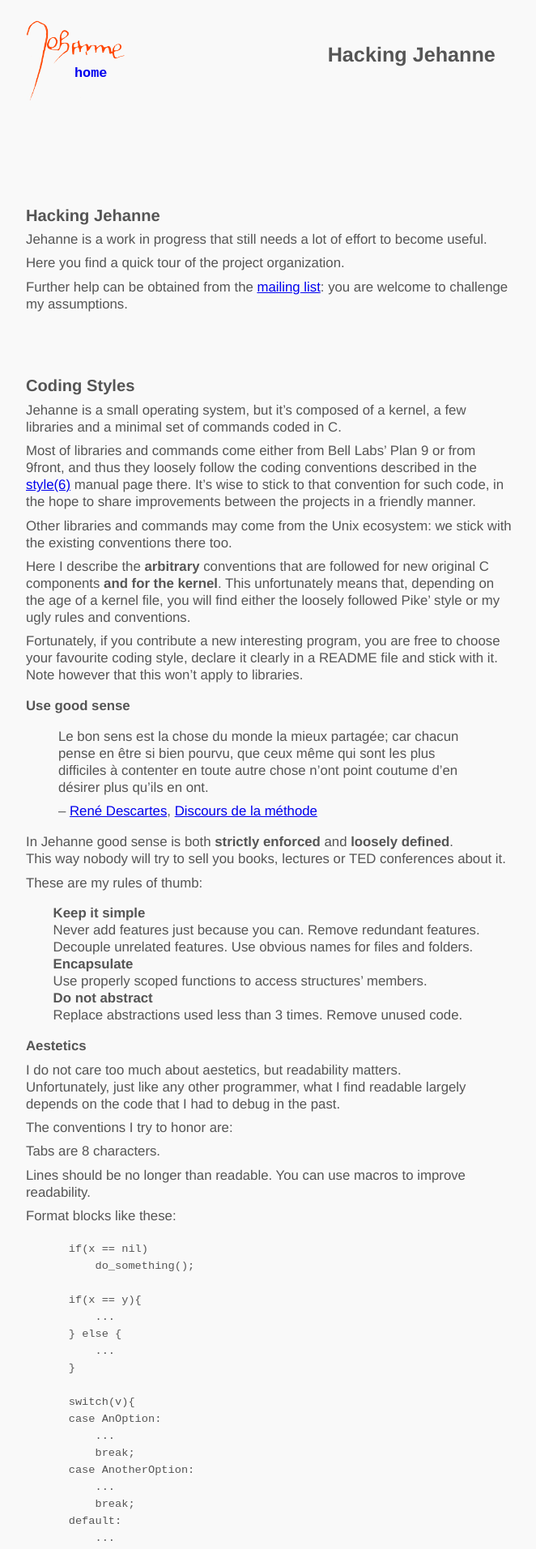
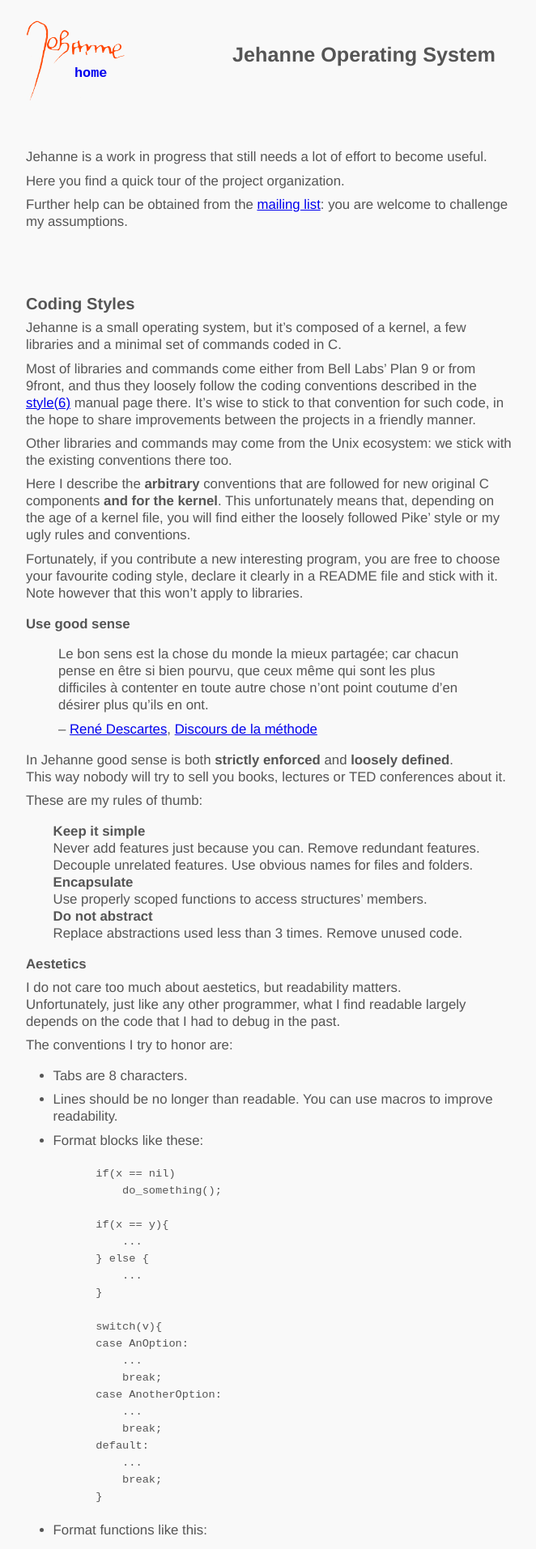
Before and after one commit to JehanneOS/jehanneos.github.io, a Jekyll site: the page built from doc/hacking/overview.md, in a window 1280 px wide. Shown: the top 1913 px of the page at 81% size, without its empty margins (308-970 px from the left). Built offline with Jekyll 4.4.1, drawn with Linux system fonts in a browser that asks for light colours; our own code applies the rules of GitHub Pages for plain Markdown files.

Commit message:
style changes

````diff
--- a/doc/hacking/overview.md
+++ b/doc/hacking/overview.md
@@ -1,5 +1,6 @@
-Hacking Jehanne
-===============
+---
+title: Jehanne Operating System
+---
 
 Jehanne is a work in progress that still needs a lot of effort to become
 useful.
@@ -75,7 +76,7 @@
 
 3.  Format blocks like these:
 
-    ~~~ c
+    ```c
         if(x == nil)
         	do_something();
 
@@ -96,18 +97,18 @@
         	...
         	break;
         }
-    ~~~
+    ```
 
 4.  Format functions like this:
 
-    ~~~ c
+    ```c
         /* will wlock/wunlock pool_lock */
         static void
         freelist_add(ImagePointer ptr, ElfImage *img)
         {
         	...
         }
-    ~~~
+    ```
 
 5.  Use one space around `=`  `+`  `-`  `<`  `>`  `*`  `/`  `%`
     `|`  `&`  `^`  `<=`  `>=`  `==`  `!=`  `?`  `:`, but no space between
--- a/graphic/screen.css
+++ b/graphic/screen.css
@@ -102,6 +102,16 @@
 	padding:initial
 }
 
+div.contents ol {
+	margin:1em;
+	margin-left:2em;
+	list-style:initial;
+}
+div.contents ol li {
+	margin:initial;
+	padding:initial
+}
+
 div.contents dl {
 	margin:1em;
 	margin-left:2em;
````
